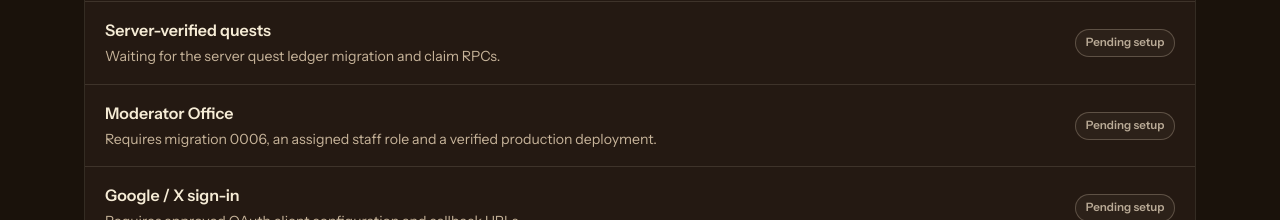
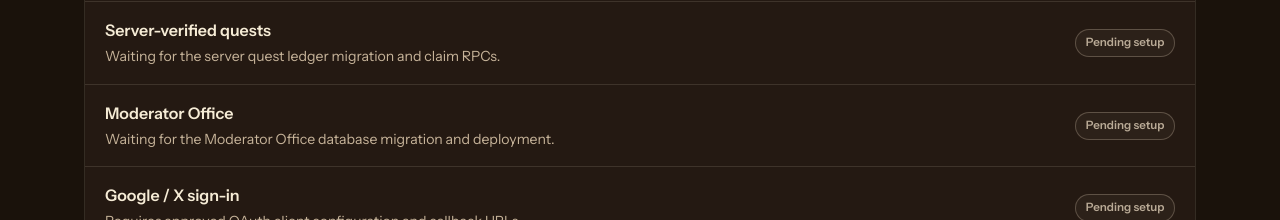
Before and after one commit to Khadija1346/3d-web3-farming-game, a React (Vite) app: page / in a window 1280 px wide. Shown: the part 3140-3360 px from the top of the page. Built offline with nearby package versions, Linux system fonts and the light colour scheme; no server answers.

Commit message:
Show Moderator Office readiness in landing status

```diff
--- a/src/pages/Landing.tsx
+++ b/src/pages/Landing.tsx
@@ -20,6 +20,7 @@ export default function Landing() {
     if (item.name === 'Cloud saves & leaderboard') return { ...item, state: backend?.capabilities.database === 'connected' && backend?.capabilities.leaderboard === 'connected' ? 'live' as const : 'pending' as const, note: backend?.capabilities.database === 'connected' && backend?.capabilities.leaderboard === 'connected' ? 'Player state and the real leaderboard database are reachable.' : 'Waiting for database migrations and server configuration.' }
     if (item.name === 'Server-backed farming, factory, warehouse, market & tanker') return { ...item, state: backend?.capabilities.cloudGameplay === 'rpc_functions_present' ? 'live' as const : 'pending' as const, note: backend?.capabilities.cloudGameplay === 'rpc_functions_present' ? 'Farming, factory, warehouse, market and tanker RPCs are present on the connected database.' : 'Waiting for all authoritative gameplay migrations and RPCs.' }
     if (item.name === 'Server-verified quests') return { ...item, state: backend?.capabilities.quests === 'rpc_functions_present' ? 'live' as const : 'pending' as const, note: backend?.capabilities.quests === 'rpc_functions_present' ? 'Daily, weekly and all-time progress plus atomic XP claims are available.' : 'Waiting for the server quest ledger migration and claim RPCs.' }
+    if (item.name === 'Moderator Office') return { ...item, state: backend?.capabilities.moderatorOffice === 'tables_present' ? 'live' as const : 'pending' as const, note: backend?.capabilities.moderatorOffice === 'tables_present' ? 'Staff roles, reports and moderation audit tables are reachable.' : 'Waiting for the Moderator Office database migration and deployment.' }
     return item
   })
   return (
```
